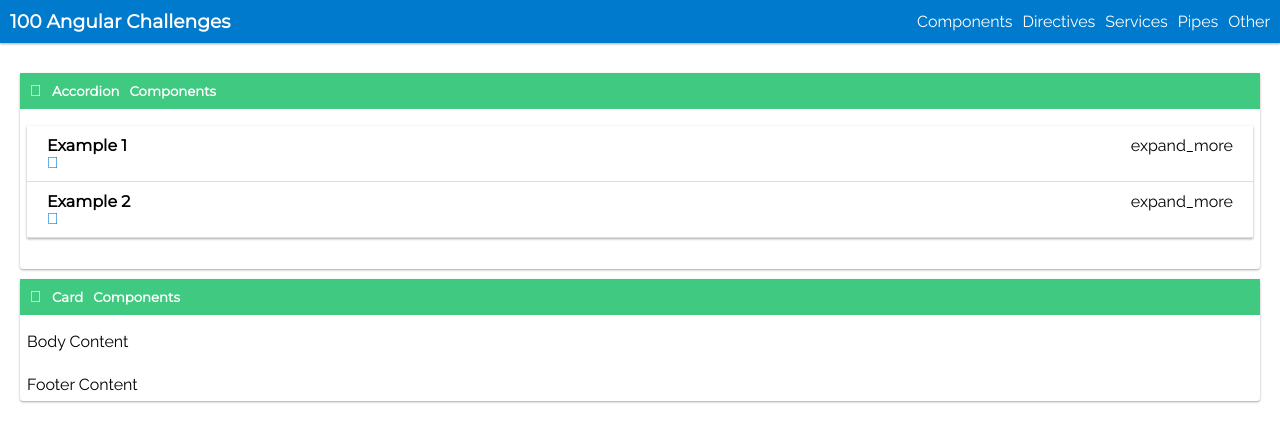
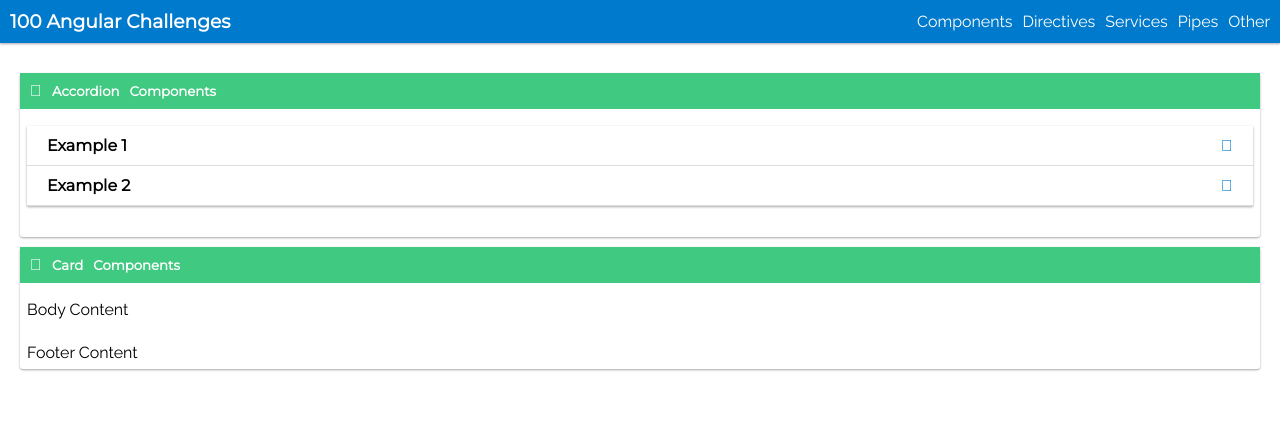
Before and after one commit to JenCall/angular-100-challenges, an Angular app: page / in a window 1280 px wide. Shown: the top 442 px of the page. Built offline with nearby package versions, Linux system fonts and the light colour scheme.

Commit message:
add accordion template

```diff
--- a/src/app/components/accordion/accordion.component.html
+++ b/src/app/components/accordion/accordion.component.html
@@ -2,20 +2,16 @@
     <div class="item" *ngFor="let item of items">
         <div class="header">
             <h4>{{item.title}}</h4>
-            <span class="material-symbols-outlined">
-            expand_more
-            </span>
             <i
                 class="fas fa-chevron-down"
                 [class.is-expanded]="item.isExpanded"
-            >
+                (click)="toggle(item)">
             </i>
         </div>
 
         <div
             class="content"
-            [class.is-expanded]="item.isExpanded"
-        >
+            [class.is-expanded]="item.isExpanded">
             <p>{{item.content}}</p>
         </div>
     </div>
```
